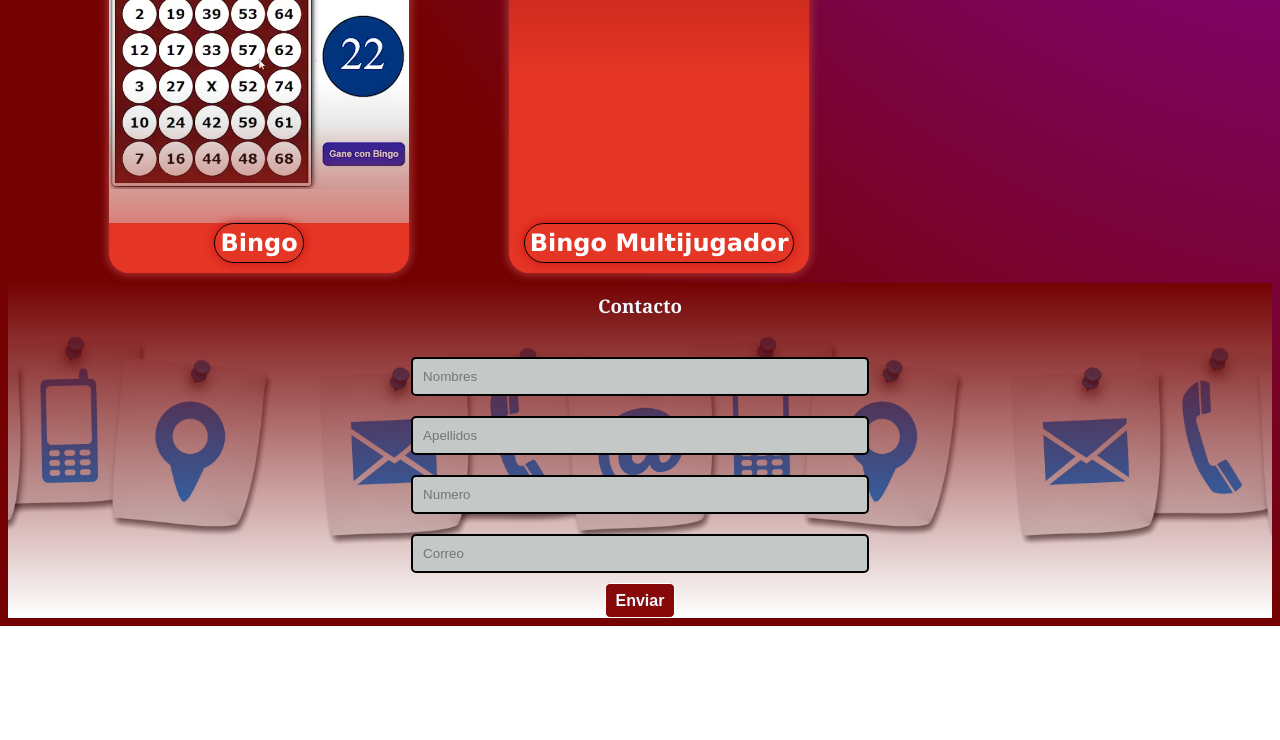
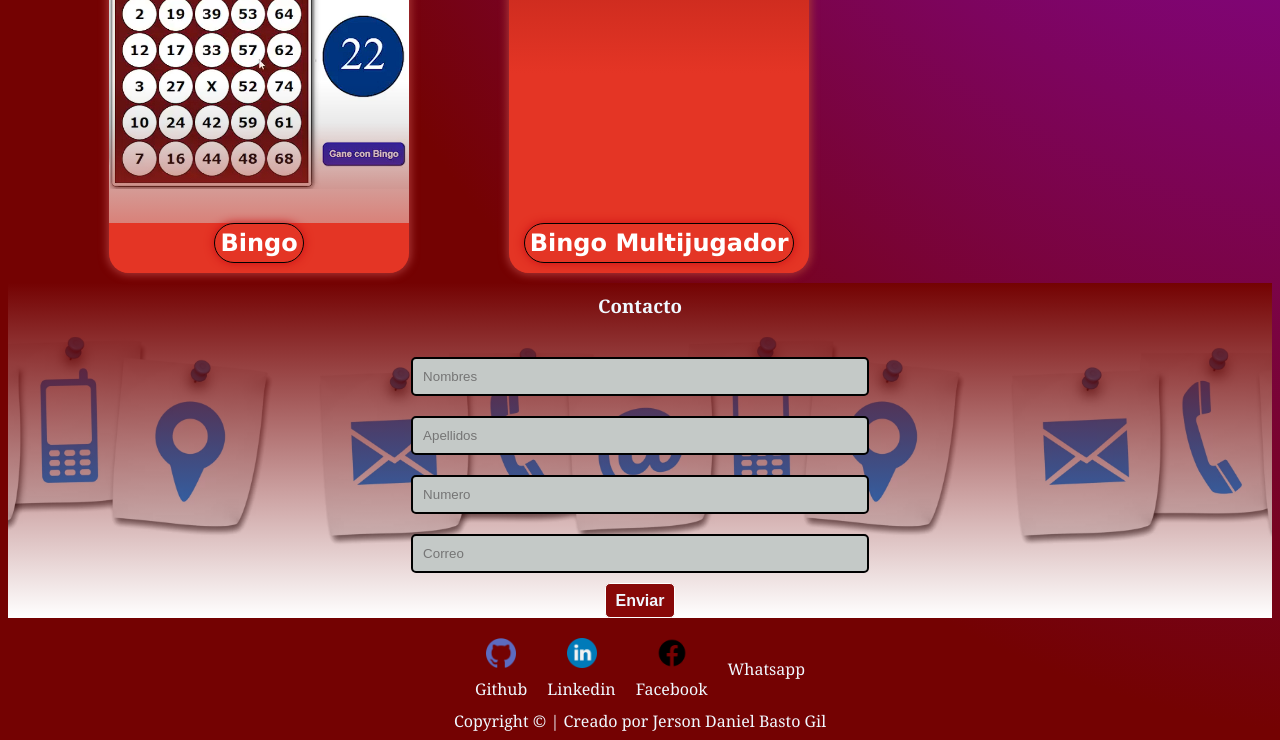
Before and after one commit to JersonBasto/challengeoneportafolio3, a plain HTML site: page index.html in a window 1280 px wide. Shown: the part 3492-4232 px from the top of the page. Before the commit the page ends 4118 px from the top, so only its background shows below. Drawn offline with Linux system fonts and the light colour scheme; some packages are replaced by stand-ins of ours; a script that the page names is missing; files whose address does not match are found by name.

Commit message:
css-footer

```diff
--- a/css/proyecto.css
+++ b/css/proyecto.css
@@ -145,8 +145,8 @@
     cursor: pointer;
 }
 .proyecto_item_plus_image{
-    width: 36px;
-    height: 36px;
+    width: 40px;
+    height: 40px;
 }
 .proyecto_item:hover .proyecto_item_plus{
     z-index: 1;
--- /dev/null
+++ b/css/redes.css
@@ -0,0 +1,33 @@
+.redes_container{
+    margin-top: 20px;
+    margin-left: 8%;
+    margin-right: 8%;
+    justify-content: center;
+    align-items: center;
+    text-align: center;
+}
+.redes_list{
+    display: flex;
+    list-style: none;
+    padding: 0;
+    margin: auto;
+    justify-content: center;
+    align-items: center;
+    text-align: center;
+    gap: 20px;
+}
+
+.redes_list_image{
+    width: 30px;
+    height: 30px;
+}
+
+.redes_list_item{
+    display: flex;
+    flex-direction: column;
+    justify-content: center;
+    align-items: center;
+    text-align: center;
+    gap: 10px;
+    margin-bottom: 10px;
+}
--- a/index.html
+++ b/index.html
@@ -14,6 +14,7 @@
     <link rel="stylesheet" href="./css/proyecto.css" />
     <link rel="stylesheet" href="./css/contacto.css" />
     <link rel="stylesheet" href="./css/buttonSwal.css" />
+    <link rel="stylesheet" href="./css/redes.css" />
     <title>Mi Portafolio</title>
   </head>
   <body>
@@ -233,7 +234,7 @@
               </div>
             </div>
           </div>
-          <div class="proyecto_item" >
+          <div class="proyecto_item">
             <button class="proyecto_item_plus" onclick="encriptador()">
               <img
                 class="proyecto_item_plus_image"
@@ -523,7 +524,27 @@
         </div>
       </div>
     </section>
-    <footer></footer>
+    <footer>
+      <section class="redes">
+        <div class="redes_container">
+          <ul class="redes_list">
+            <li class="redes_list_item">
+              <img class="redes_list_image" src="./images/github.png" />
+              Github
+            </li>
+            <li class="redes_list_item">
+              <img class="redes_list_image" src="./images/linkedin.png" />
+              Linkedin
+            </li>
+            <li class="redes_list_item">
+              <img class="redes_list_image" src="./images/icons8-facebook-150.png">
+              Facebook</li>
+            <li class="redes_list_item">Whatsapp</li>
+          </ul>
+          <span class="redes_copy">Copyright © | Creado por Jerson Daniel Basto Gil</span>
+        </div>
+      </section>
+    </footer>
     <script defer src="./js/scrollEfecct.js"></script>
     <script defer src="./js/clickButton.js"></script>
     <script src="https://cdn.jsdelivr.net/npm/sweetalert2@11"></script>
```
